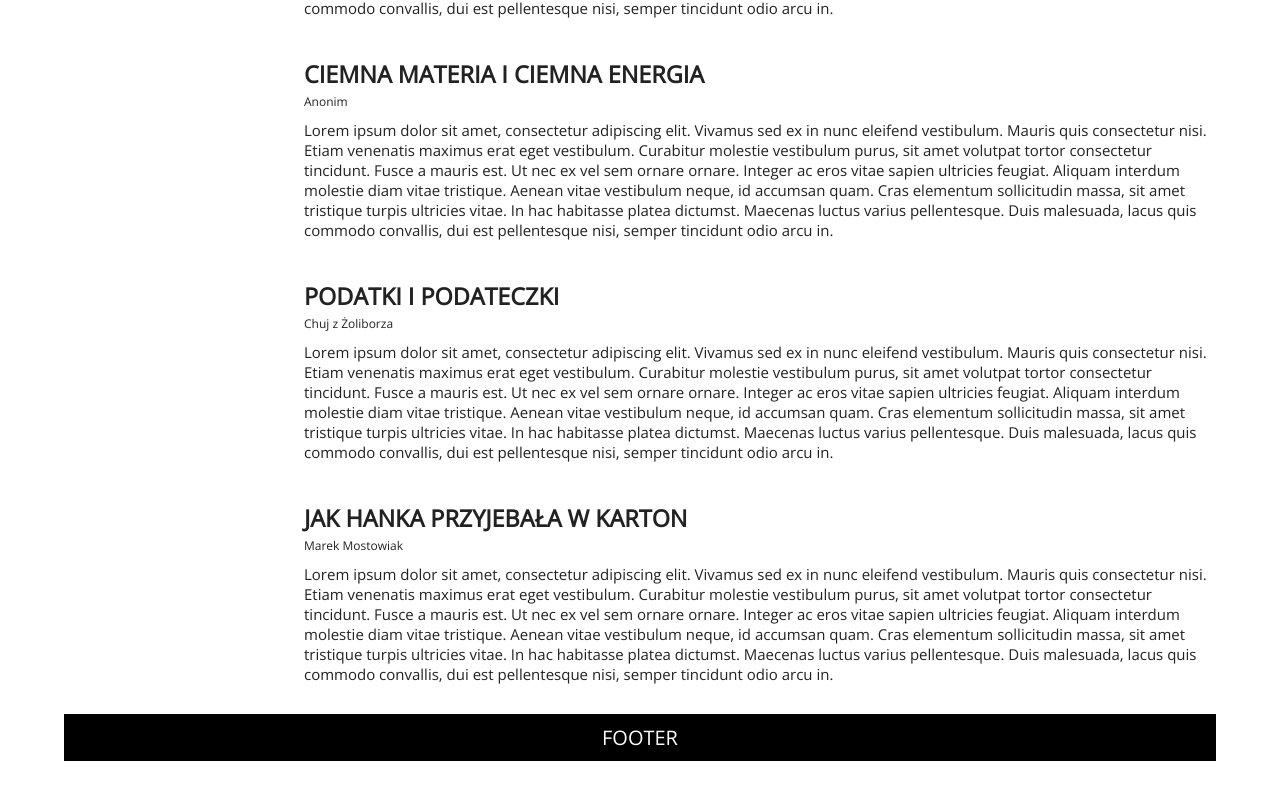
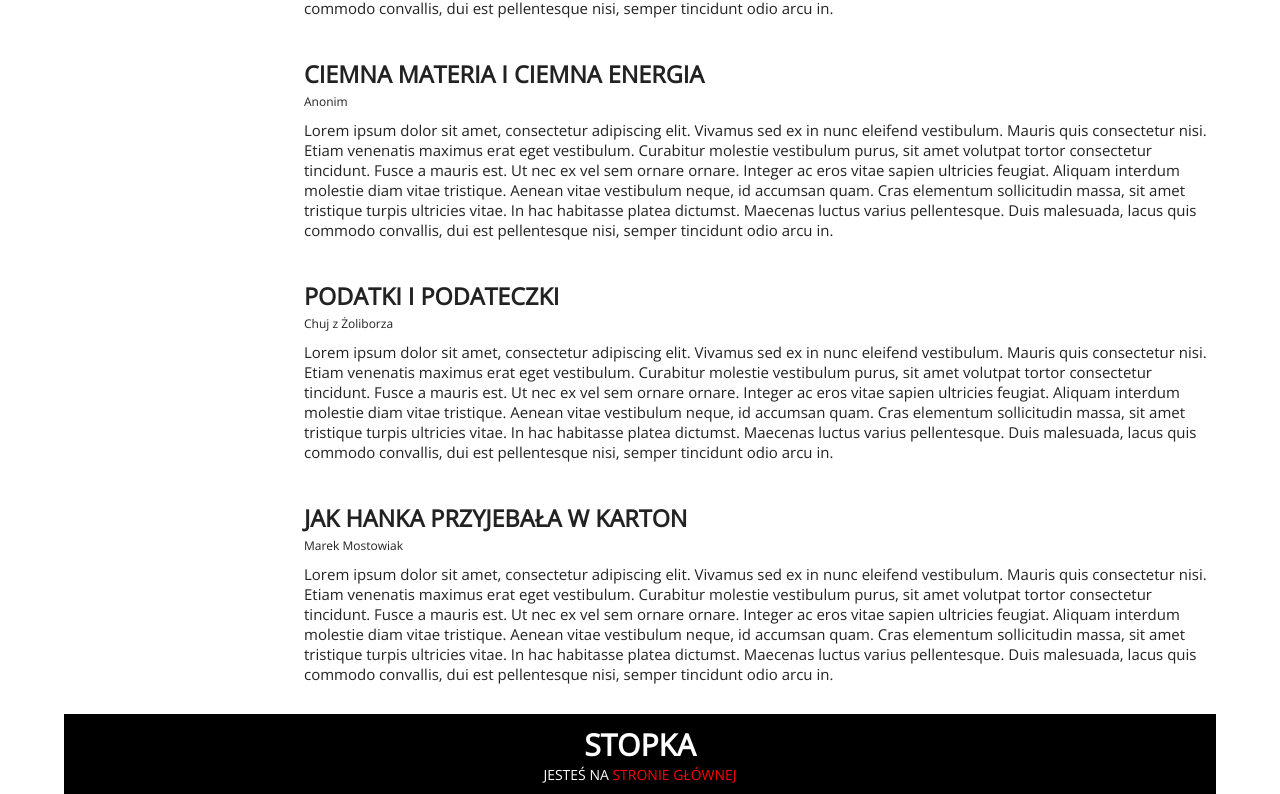
Before and after one commit to Rudimusprime/second-project-with-router, a React (Create React App) app: page / in a window 1280 px wide. Shown: the part 696-1490 px from the top of the page. Before the commit the page ends 1457 px from the top, so only its background shows below. Built offline with nearby package versions, Linux system fonts and the light colour scheme.

Commit message:
Products done

```diff
--- /dev/null
+++ b/src/components/Product.js
@@ -0,0 +1,12 @@
+import React from "react";
+
+
+const Product = (props) => {
+    return (
+        <article className="product">
+            <h1>{props.id}</h1>
+        </article>
+    );
+}
+
+export default Product;
--- a/src/layouts/Footer.js
+++ b/src/layouts/Footer.js
@@ -1,8 +1,22 @@
 import React from 'react';
+import {Route} from "react-router-dom";
+import '../styles/Footer.css';
 
 const Footer = () => {
     return (
-        <div>Footer</div>
+        <div>
+            <h2>Stopka</h2>
+            <Route path="/"
+                   exact
+                   render={(props) => (
+                       <p>Jesteś na <span>stronie głównej</span></p>
+                   )}/>
+            <Route path="/:page"
+                   exact
+                   render={(props) => (
+                       <p>Jesteś na <span>{props.match.params.page}</span></p>
+                   )}/>
+        </div>
     );
 }
 
--- a/src/layouts/Page.js
+++ b/src/layouts/Page.js
@@ -2,6 +2,7 @@ import React from 'react';
 import {Route, Switch} from 'react-router-dom';
 
 import HomePage from "../pages/HomePage";
+import ProductListPage from "../pages/ProductListPage";
 import ProductPage from "../pages/ProductPage";
 import ContactPage from "../pages/ContactPage";
 import AdminPage from "../pages/AdminPage";
@@ -16,6 +17,8 @@ const Page = () => {
                        exact
                        component={HomePage}/>
                 <Route path="/products"
+                       component={ProductListPage}/>
+                <Route path="/product/:id"
                        component={ProductPage}/>
                 <Route path="/contact"
                        component={ContactPage}/>
--- /dev/null
+++ b/src/pages/ProductListPage.js
@@ -0,0 +1,28 @@
+import React from 'react';
+import {Link} from "react-router-dom";
+import '../styles/ProductListPage.css';
+
+const products = ["car", "bike", "motorcycle"]
+
+const ProductListPage = () => {
+
+    const list = products.map(product => (
+        <li key={product}>
+            <Link to={`/product/${product}`}>{product}</Link>
+        </li>
+    ))
+
+    return (
+        <div className="products">
+
+            <h2>Lista produktów</h2>
+            <div>
+                <ul>
+                    {list}
+                </ul>
+            </div>
+        </div>
+    );
+}
+
+export default ProductListPage;
--- a/src/pages/ProductPage.js
+++ b/src/pages/ProductPage.js
@@ -1,8 +1,14 @@
 import React from 'react';
+import {Link} from "react-router-dom";
+import Product from '../components/Product';
 
-const ProductPage = () => {
+const ProductPage = ({match}) => {
     return (
-        <h1>Strona produktu</h1>
+        <>
+            <h1>Strona produktu</h1>
+            <Product id={match.params.id}/>
+            <Link to="/products">Powrót do listy produktów</Link>
+        </>
     );
 }
 
--- /dev/null
+++ b/src/styles/Footer.css
@@ -0,0 +1,7 @@
+footer span{
+    color: red;
+}
+
+footer p{
+    font-size: 14px;
+}
--- /dev/null
+++ b/src/styles/ProductListPage.css
@@ -0,0 +1,22 @@
+.products h2 {
+    margin-bottom: 20px;
+}
+
+.products ul {
+    list-style: square;
+    padding-left: 30px;
+}
+
+.products li {
+    margin-bottom: 20px;
+}
+
+.products a {
+    text-decoration: none;
+    color: #333;
+}
+
+.products a:hover {
+    text-decoration: underline;
+    color: black;
+}
```
